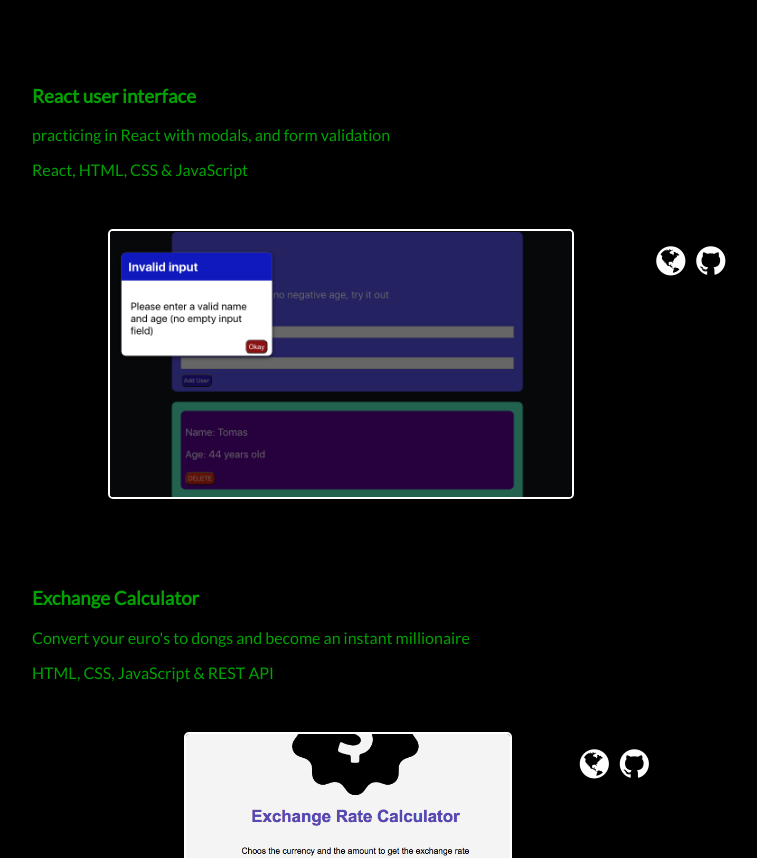
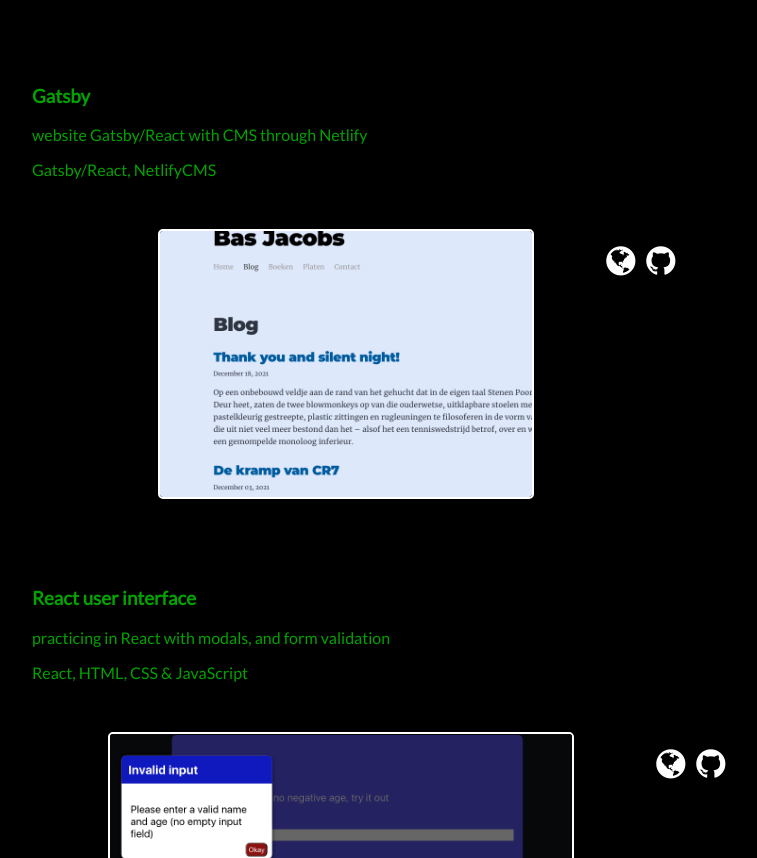
Before and after one commit to tomasgons/TomasGonsPortfolio, a plain HTML site: page index.html in a window 1280 px wide. Shown: the part 2579-3437 px from the top of the page, without its empty margins (231-988 px from the left). Drawn offline with Linux system fonts and the light colour scheme.

Commit message:
added content

```diff
--- a/index.html
+++ b/index.html
@@ -133,6 +133,28 @@
           </div>
         </div>
 
+        <div class="projects" id="reactmodal">
+          <h3>Gatsby</h3>
+          <p>website Gatsby/React with CMS through Netlify</p>
+          <p>Gatsby/React, NetlifyCMS</p>
+          <div class="projectscontent">
+            <a href="https://pensionados.netlify.app/" target="_blank"
+              ><img src="pics/bas.png" alt="blog"
+            /></a>
+            <div class="links">
+              <div class="icon">
+                <a href="https://pensionados.netlify.app/" target="_blank">
+                  <i class="fa fa-globe"></i
+                ></a>
+              </div>
+              <div class="icon">
+                <a href="https://github.com/tomasgons/basblog" target="_blank"
+                  ><i class="fa fa-github"></i
+                ></a>
+              </div>
+            </div>
+          </div>
+        </div>
         <div class="projects" id="reactmodal">
           <h3>React user interface</h3>
           <p>practicing in React with modals, and form validation</p>
```
Also changed, not shown: pics/bas.png (added).
